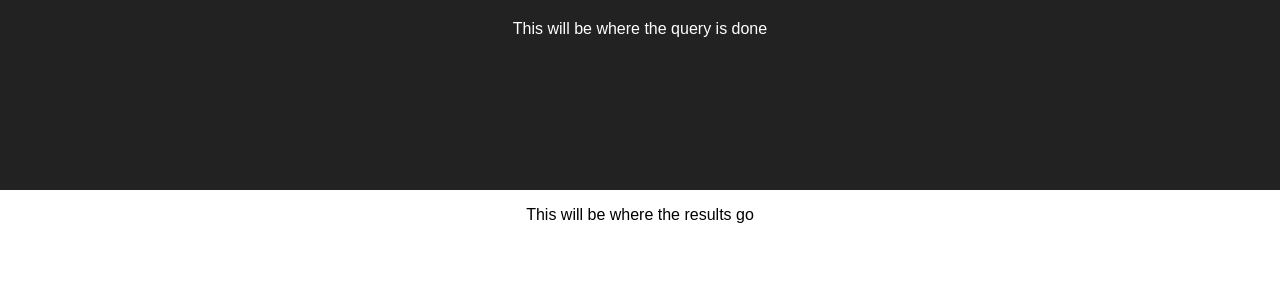
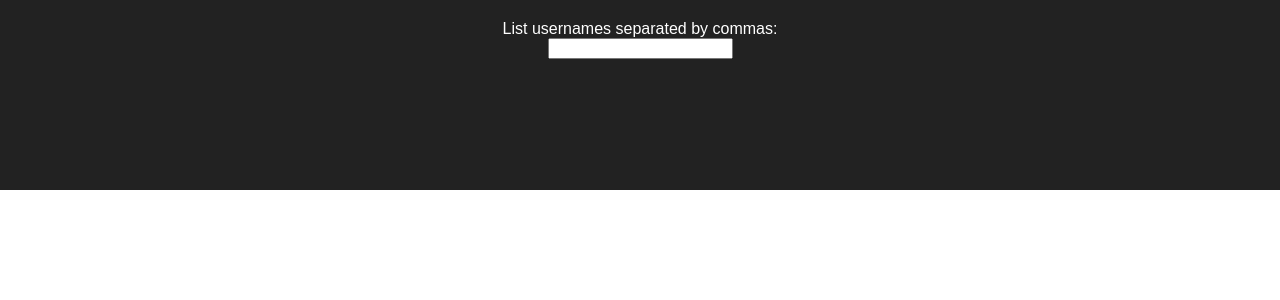
Before and after one commit to veekas/read-together, a React (Create React App) app: page / in a window 1280 px wide. Shown: the top 300 px of the page. Built offline with nearby package versions, Linux system fonts and the light colour scheme.

Commit message:
wire up query/results relationship

```diff
--- a/src/App.css
+++ b/src/App.css
@@ -2,15 +2,12 @@
   text-align: center;
 }
 
-.App-header {
+.query-section {
   background-color: #222;
   height: 150px;
   padding: 20px;
   color: white;
 }
 
-.App-title {
+.results-section {
 }
-
-.App-intro {
-}
--- a/src/App.js
+++ b/src/App.js
@@ -4,15 +4,38 @@ import ResultsSection from './ResultsSection';
 import './App.css';
 
 class App extends Component {
+  state = {
+    userIds: [],
+    loading: false, // true after search made
+    books: [], // {bookinfo: {}, users: []}
+  }
+
+  handleChange = event => {
+    const value = event.target.value;
+    const userIds = value.split(',').map(id => id.trim());
+    this.setState({ userIds }, () => console.log(this.state));
+  }
+
   render() {
+    const { userIds } = this.state;
+
     return (
       <div className="App">
-        <header className="App-header">
-          <QuerySection />
+
+        <header className="query-section">
+          <QuerySection
+            userIds={userIds}
+            handleChange={this.handleChange}
+          />
         </header>
-        <p className="App-intro">
-          <ResultsSection />
-        </p>
+
+        <div className="results-section">
+
+          <ResultsSection
+            userIds={userIds}
+          />
+        </div>
+
       </div>
     );
   }
--- a/src/QuerySection.js
+++ b/src/QuerySection.js
@@ -1,9 +1,10 @@
-import React, { Component } from 'react';
+import React from 'react';
 
-export default class QuerySection extends Component {
-  render() {
-    return (
-      <div> This will be where the query is done </div>
-    );
-  }
-}
+const QuerySection = ({ handleChange }) => (
+  <div>
+    <div>List usernames separated by commas:</div>
+    <input onChange={handleChange}></input>
+  </div>
+);
+
+export default QuerySection;
--- a/src/ResultsSection.js
+++ b/src/ResultsSection.js
@@ -1,7 +1,15 @@
 import React from 'react';
 
-const ResultsSection = () => (
-  <div>This will be where the results go</div>
+const ResultsSection = ({ userIds }) => (
+  <div>
+    {
+      userIds.map(id => (
+        <div key={id}>
+          {id}
+        </div>
+      ))
+    }
+  </div>
 );
 
 export default ResultsSection;
```
